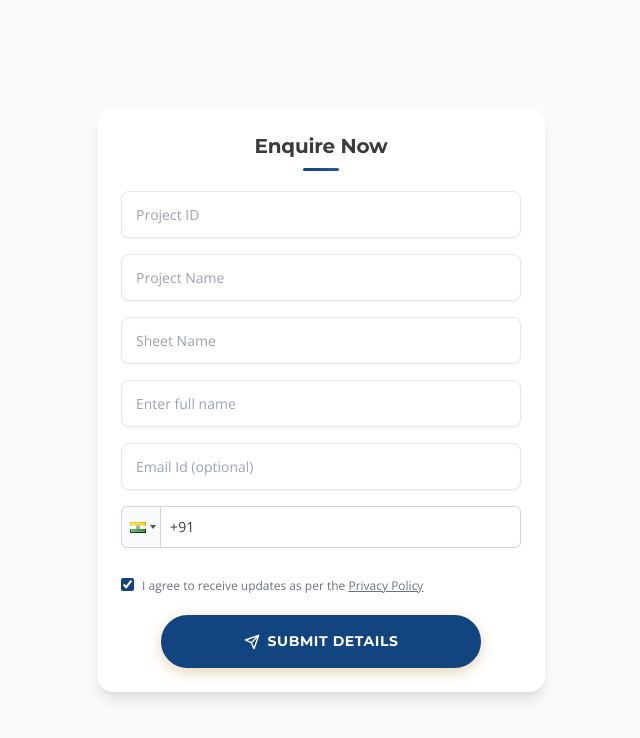
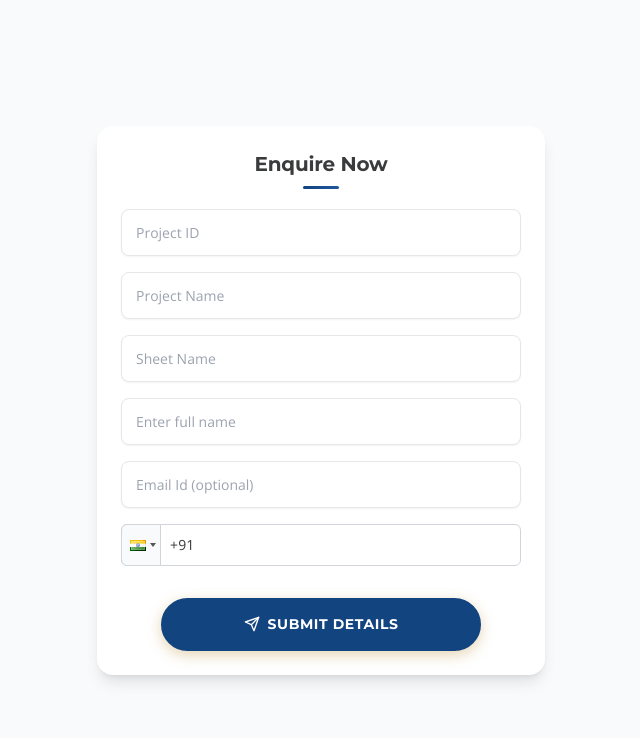
Before and after one commit to vineet-proptiger/form, a Next.js app: page /mirania-evara in a window 1280 px wide. Shown: the top 738 px of the page, without its empty margins (319-959 px from the left). Built offline with nearby package versions, Linux system fonts and the light colour scheme.

Commit message:
refactor: comment out privacy policy checkbox in LeadForm

```diff
--- a/components/LeadForm.jsx
+++ b/components/LeadForm.jsx
@@ -115,12 +115,12 @@
 
       {error && <p className="text-red-500 text-xs mt-1" style={{ fontFamily: F_SANS }}>{error}</p>}
 
-      <div className="flex items-start gap-2 mt-3">
+      {/* <div className="flex items-start gap-2 mt-3">
         <input type="checkbox" id="privacy-lead" required defaultChecked className="mt-0.5 shrink-0" style={{ accentColor: GOLD }} />
         <label htmlFor="privacy-lead" className="text-xs text-gray-500 leading-relaxed cursor-pointer" style={{ fontFamily: F_SANS }}>
           I agree to receive updates as per the <Link href="/privacy-policy" className="underline hover:text-[var(--color-gold)]" title="Read our Privacy Policy">Privacy Policy</Link>
         </label>
-      </div>
+      </div> */}
 
       <button type="submit" disabled={loading}
         className="btn-gold mt-4 w-full"
```
